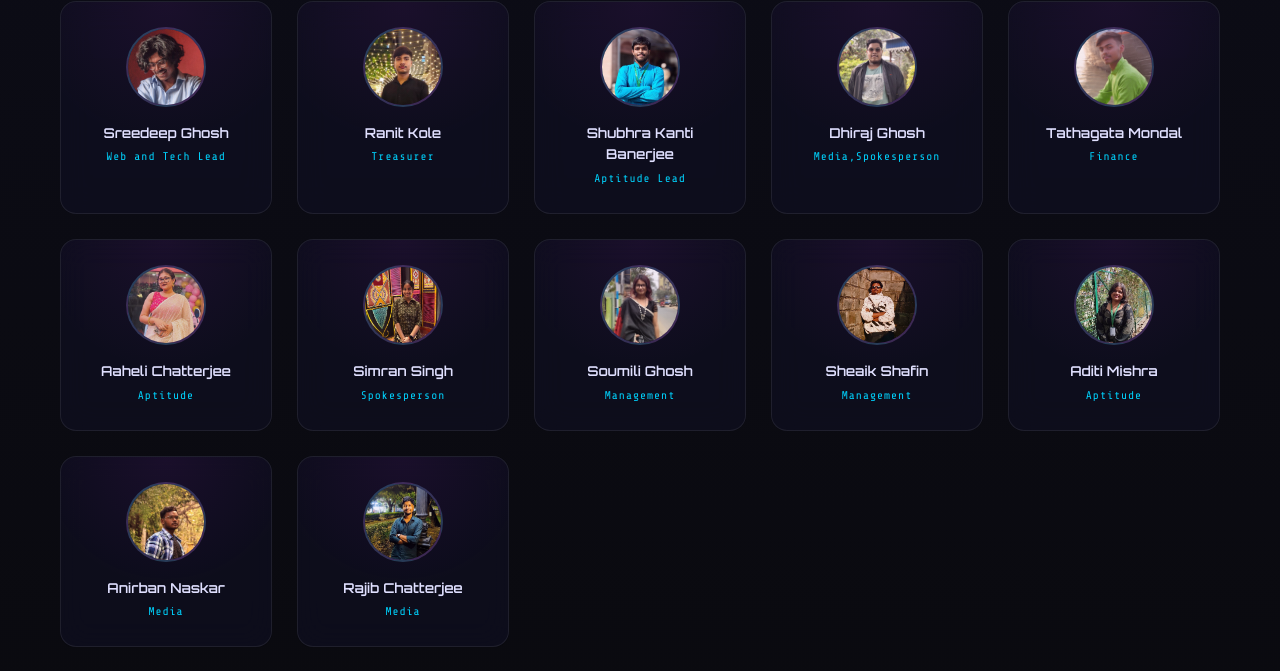
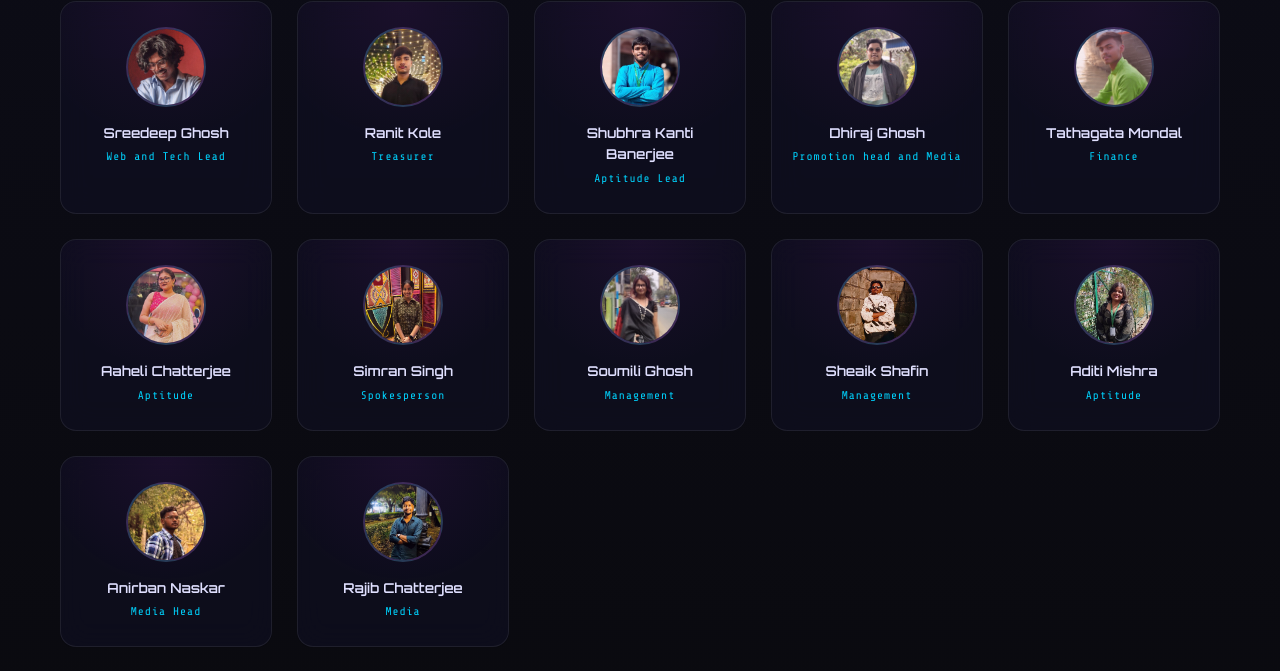
Before and after one commit to sreedeepghosh2005/pulse-exe, a plain HTML site: page index.html in a window 1280 px wide. Shown: the part 4051-4722 px from the top of the page. Drawn offline with nearby package versions, Linux system fonts and the light colour scheme; animation ran at ten frames a second.

Commit message:
Update index.html

```diff
--- a/index.html
+++ b/index.html
@@ -2123,7 +2123,7 @@
                 <div class="team-card">
                     <div class="team-avatar"><img src="./images/dhiraj.jpeg" alt="Dhiraj Ghosh"></div>
                     <h4>Dhiraj Ghosh</h4>
-                    <div class="role">Media,Spokesperson</div>
+                    <div class="role">Promotion head and Media</div>
                 </div>
                 <div class="team-card">
                     <div class="team-avatar"><img src="./images/tathagata.jpeg" alt="Tathagata Mondal"></div>
@@ -2158,7 +2158,7 @@
                 <div class="team-card">
                     <div class="team-avatar"><img src="./images/anirban.jpeg" alt="Anirban Naskar"></div>
                     <h4>Anirban Naskar</h4>
-                    <div class="role">Media</div>
+                    <div class="role">Media Head</div>
                 </div>
                 <div class="team-card">
                     <div class="team-avatar"><img src="./images/rajib.jpeg" alt="Rajib Chatterjee"></div>
```
